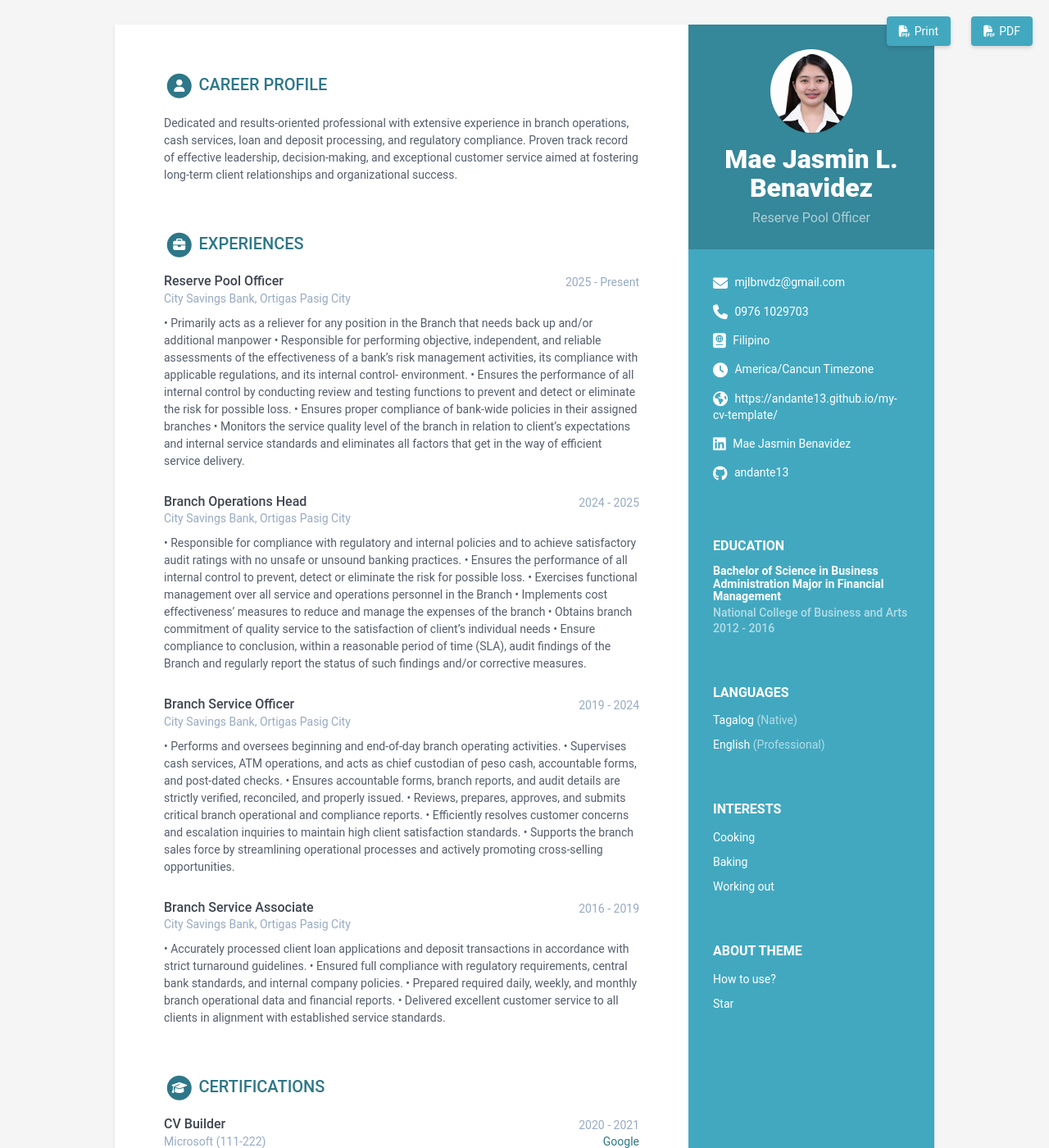
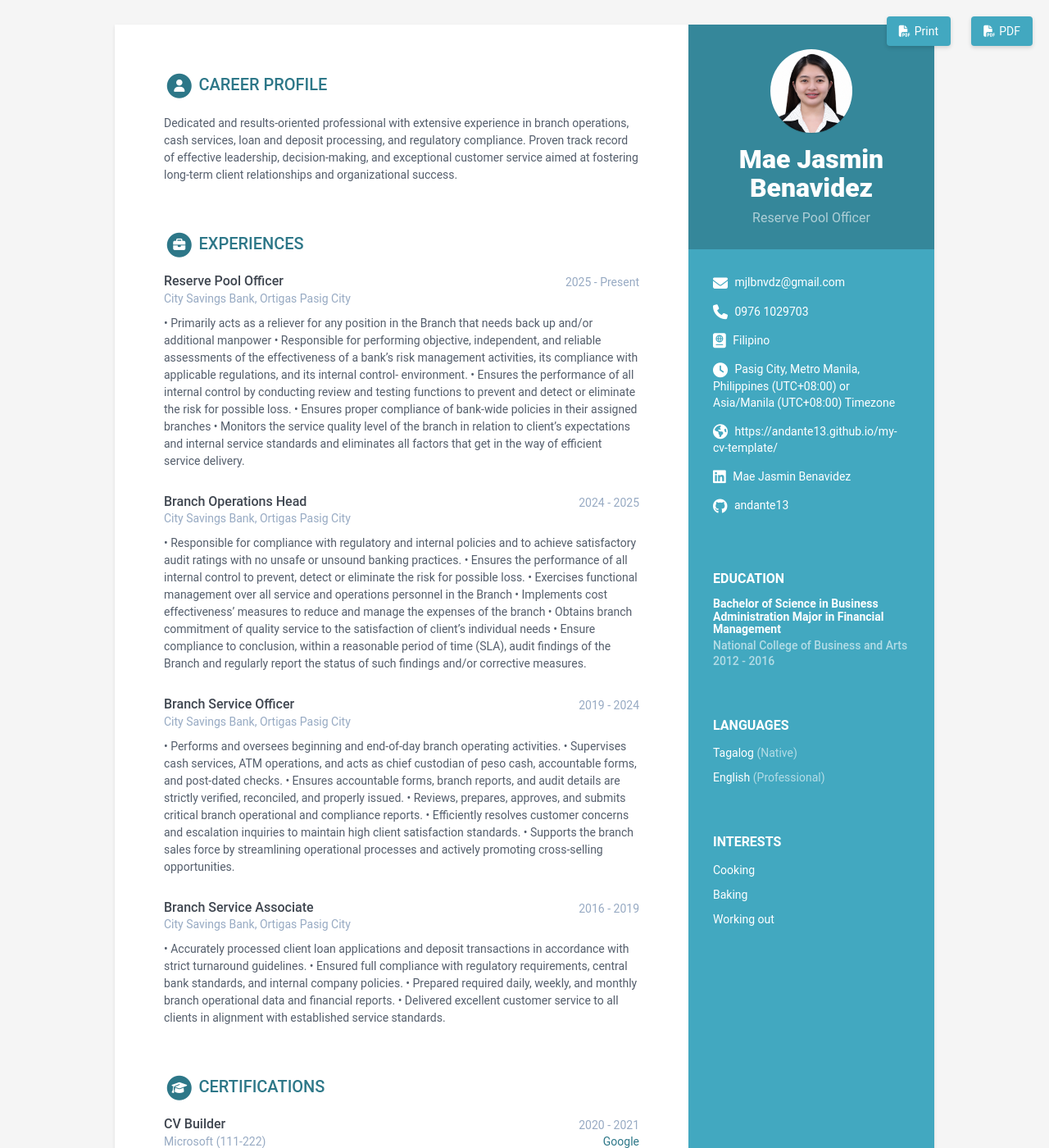
Before and after one commit to Andante13/mjlbnvdz, a Jekyll site: the page built from index.html, in a window 1280 px wide and 1400 px high. Shown: the whole window at 82% size. Built offline with Jekyll 4.4.1, drawn with Linux system fonts in a browser that asks for light colours.

Commit message:
data.yml

```diff
--- a/_data/data.yml
+++ b/_data/data.yml
@@ -4,18 +4,18 @@
 
 sidebar:
   position: right # position of the sidebar : left or right
-  about: True # set to False or comment line if you want to remove the "how to use?" in the sidebar
+  about: False # set to False or comment line if you want to remove the "how to use?" in the sidebar
   education: True # set to False if you want education in main section instead of in sidebar
 
   # Profile information
-  name: Mae Jasmin L. Benavidez
+  name: Mae Jasmin Benavidez
   tagline: Reserve Pool Officer
   avatar: profile.png #place a 100x100 picture inside /assets/images/ folder and provide the name of the file below
 
   # Sidebar links
   email: mjlbnvdz@gmail.com
   phone: 0976 1029703
-  timezone: America/Cancun # Enter your timezone, e.g., America/Havana, Africa/Casablanca, America/North_Dakota/Center
+  timezone: Pasig City, Metro Manila, Philippines (UTC+08:00) or Asia/Manila (UTC+08:00) # Enter your timezone, e.g., America/Havana, Africa/Casablanca, America/North_Dakota/Center
   citizenship: Filipino
   website: https://andante13.github.io/my-cv-template/ # Include the full website URL, including "http://" or "https://".
   linkedin: Mae Jasmin Benavidez
```
